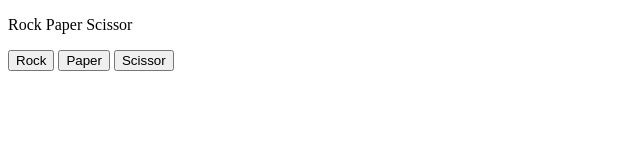
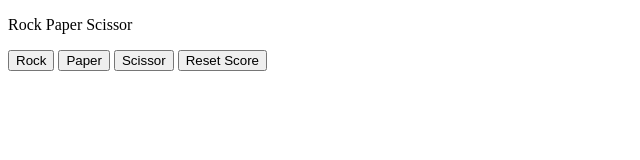
Before and after one commit to ayushpaudel10/RockPaperScissor, a plain HTML site: page index.html in a window 1280 px wide. Shown: the whole page, without its empty margins (0-640 px from the left). Drawn offline with Linux system fonts and the light colour scheme.

Commit message:
score added

```diff
--- a/index.html
+++ b/index.html
@@ -19,6 +19,7 @@
     <button onclick="userPick('scissor')">
         Scissor
     </button>
+    <button onclick="userPick('reset')">Reset Score</button>
 
     <script src="script.js"></script>
 </body>
--- a/script.js
+++ b/script.js
@@ -1,3 +1,9 @@
+const score= {
+    win: 0,
+    lose: 0,
+    draw: 0
+};
+
 function userPick(yourPick){
     let computerPick=computerMove();
 
@@ -8,44 +14,63 @@ function userPick(yourPick){
             result=`It's a tie!`;
         }
 
-        if (computerPick==='paper'){
+        else if (computerPick==='paper'){
             result=`You lose!`;
         }
 
-        if (computerPick==='scissors'){
+        else if (computerPick==='scissor'){
             result=`You win!`;
         }
     }
 
-    if (yourPick==='paper'){
+    else if (yourPick==='paper'){
         if (computerPick==='rock'){
             result=`You win!`;
         }
 
-        if (computerPick==='paper'){
+        else if (computerPick==='paper'){
             result=`It's a tie!`;
         }
 
-        if (computerPick==='scissor'){
+        else if (computerPick==='scissor'){
             result=`You lose!`;
         }
     }
 
-    if (yourPick==='scissor'){
+    else if (yourPick==='scissor'){
         if (computerPick==='rock'){
             result=`You lose!`;
         }
 
-        if (computerPick==='paper'){
+        else if (computerPick==='paper'){
             result=`You win!`;
         }
 
-        if (computerPick==='scissors'){
+        else if (computerPick==='scissor'){
             result=`It's a tie!`;
         }
     }
 
-    alert(`You picked ${yourPick}. Computer picked ${computerPick}. ${result}`)
+    else if(yourPick==='reset'){
+        score.win=0;
+        score.lose=0;
+        score.draw=0;
+        alert(`Score reset! \nWins: ${score.win}, Losses: ${score.lose}, Ties: ${score.draw}.`);
+    }
+
+    if (result==='You win!'){
+        score.win++
+    }
+    else if (result==='You lose!'){
+        score.lose++
+    }
+    else if (result===`It's a tie!`){
+        score.draw++
+    }
+
+    if(yourPick!=='reset'){
+        alert(`You picked ${yourPick}. Computer picked ${computerPick}. ${result} \nWins: ${score.win}, Losses: ${score.lose}, Ties: ${score.draw}.`);
+    }
 }
 
 function computerMove(){
```
